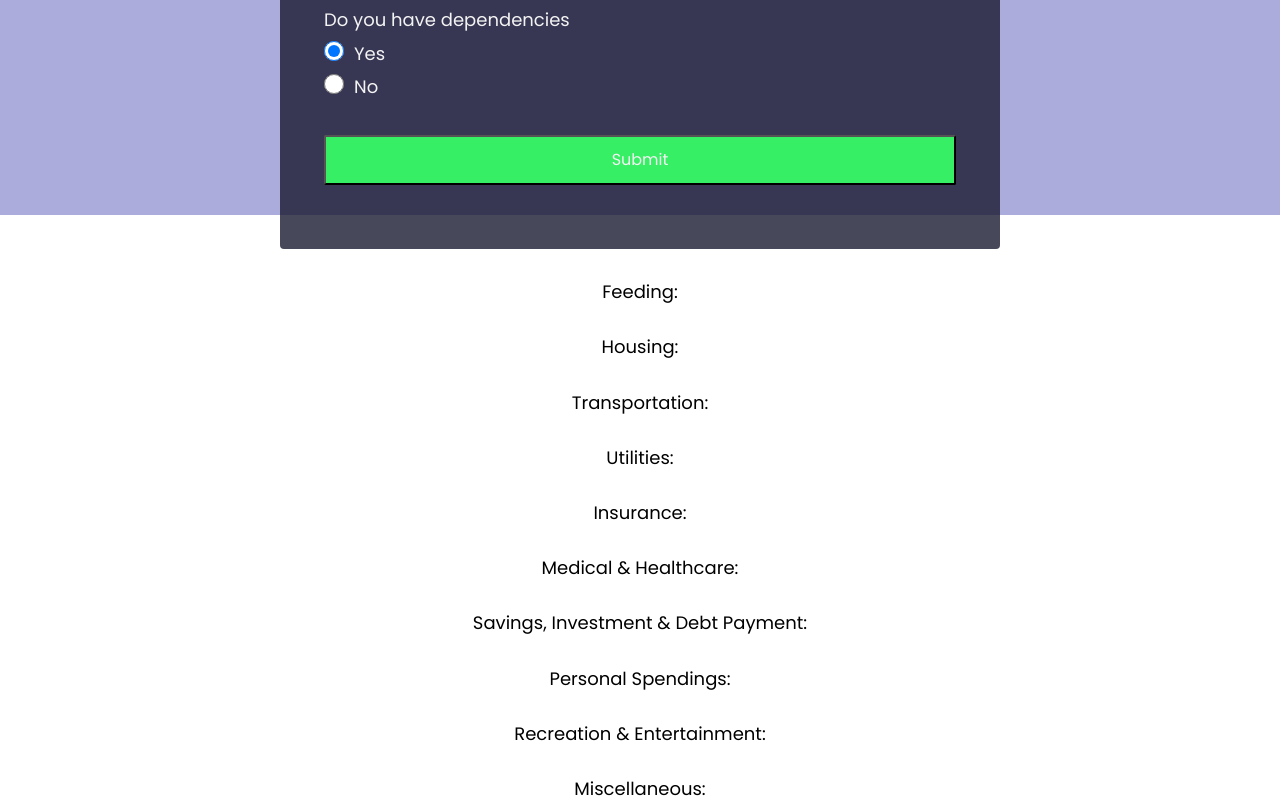
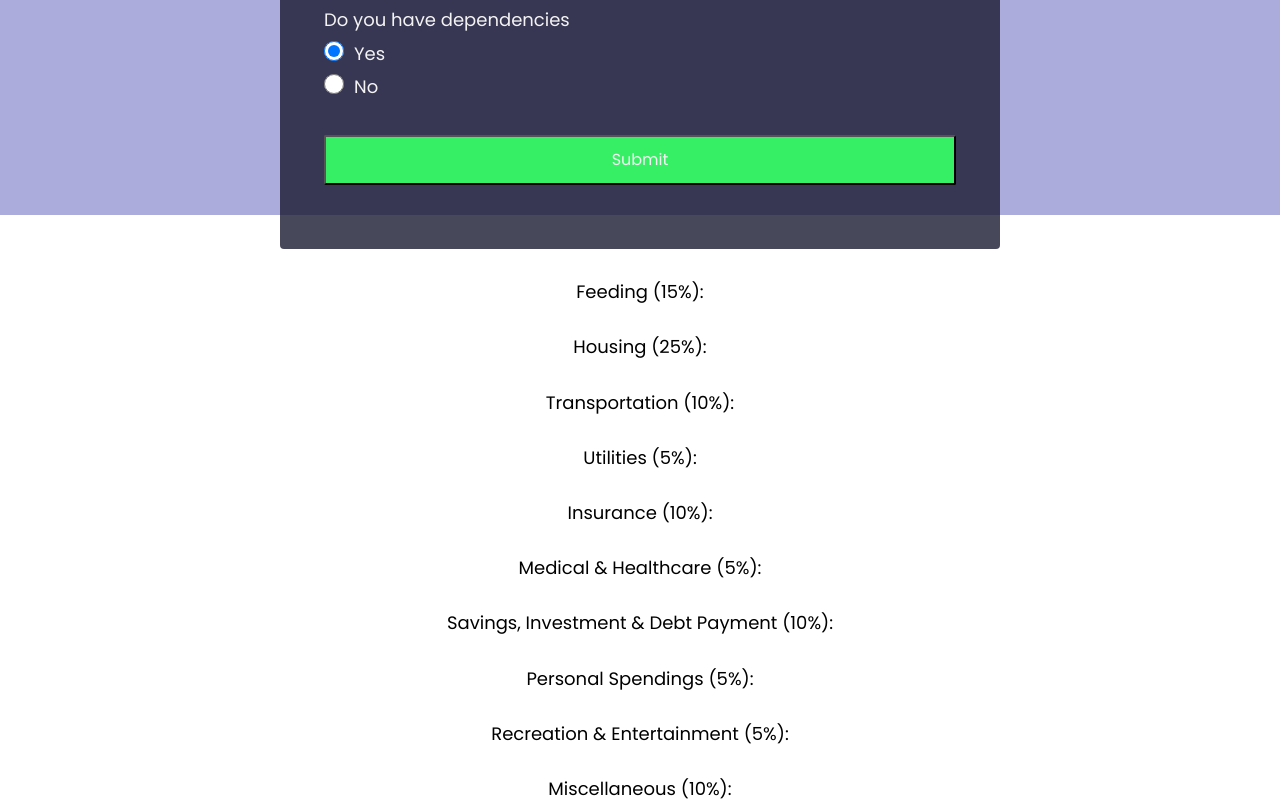
Before and after one commit to praiseolotu/ayaweb3-budget, a plain HTML site: page index.html in a window 1280 px wide. Shown: the part 585-1394 px from the top of the page. Drawn offline with Linux system fonts and the light colour scheme.

Commit message:
Updated index.html

```diff
--- a/index.html
+++ b/index.html
@@ -193,45 +193,45 @@
       </form>
       <div>
         <p id="penis" style="margin-top: 30px; color: black;"></p>
-        <p class="text-center" style="margin-top: 30px; color: black;">Feeding:
+        <p class="text-center" style="margin-top: 30px; color: black;">Feeding (15%):
           <p id = 'feeding' style = 'color:black' class = 'text-center'></p>
         </p>
 
-        <p class="text-center" style="margin-top: 30px; color: black;">Housing:
+        <p class="text-center" style="margin-top: 30px; color: black;">Housing (25%):
           <p id = 'housing' style = 'color:black' class = 'text-center'></p>
         </p>
 
-        <p class="text-center" style="margin-top: 30px; color: black;">Transportation:
+        <p class="text-center" style="margin-top: 30px; color: black;">Transportation (10%):
           <p id = 'transport' style = 'color:black' class = 'text-center'></p>
         </p>
 
-        <p class="text-center" style="margin-top: 30px; color: black;">Utilities:
+        <p class="text-center" style="margin-top: 30px; color: black;">Utilities (5%):
           <p id = 'utilities' style = 'color:black' class = 'text-center'></p>
         </p>
 
-        <p class="text-center" style="margin-top: 30px; color: black;">Insurance:
+        <p class="text-center" style="margin-top: 30px; color: black;">Insurance (10%):
           <p id = 'insurance' style = 'color:black' class = 'text-center'></p>
         </p>
 
-        <p class="text-center" style="margin-top: 30px; color: black;">Medical & Healthcare:
+        <p class="text-center" style="margin-top: 30px; color: black;">Medical & Healthcare (5%):
           <p id = 'medical' style = 'color:black' class = 'text-center'></p>
         </p>
 
-        <p class="text-center" style="margin-top: 30px; color: black;">Savings, Investment & Debt Payment:
+        <p class="text-center" style="margin-top: 30px; color: black;">Savings, Investment & Debt Payment (10%):
           <p id = 'sidp' style = 'color:black' class = 'text-center'></p>
         </p>
 
-        <p class="text-center" style="margin-top: 30px; color: black;">Personal Spendings:
+        <p class="text-center" style="margin-top: 30px; color: black;">Personal Spendings (5%):
           <p id = 'personal' style = 'color:black' class = 'text-center'></p>
         </p>
 
 
 
-        <p class="text-center" style="margin-top: 30px; color: black;">Recreation & Entertainment:
+        <p class="text-center" style="margin-top: 30px; color: black;">Recreation & Entertainment (5%):
           <p id = 'enjoy' style = 'color:black' class = 'text-center'></p>
         </p>
 
-        <p class="text-center" style="margin-top: 30px; color: black;">Miscellaneous:
+        <p class="text-center" style="margin-top: 30px; color: black;">Miscellaneous (10%):
           <p id = 'misc' style = 'color:black' class = 'text-center'></p>
         </p>
 
```
